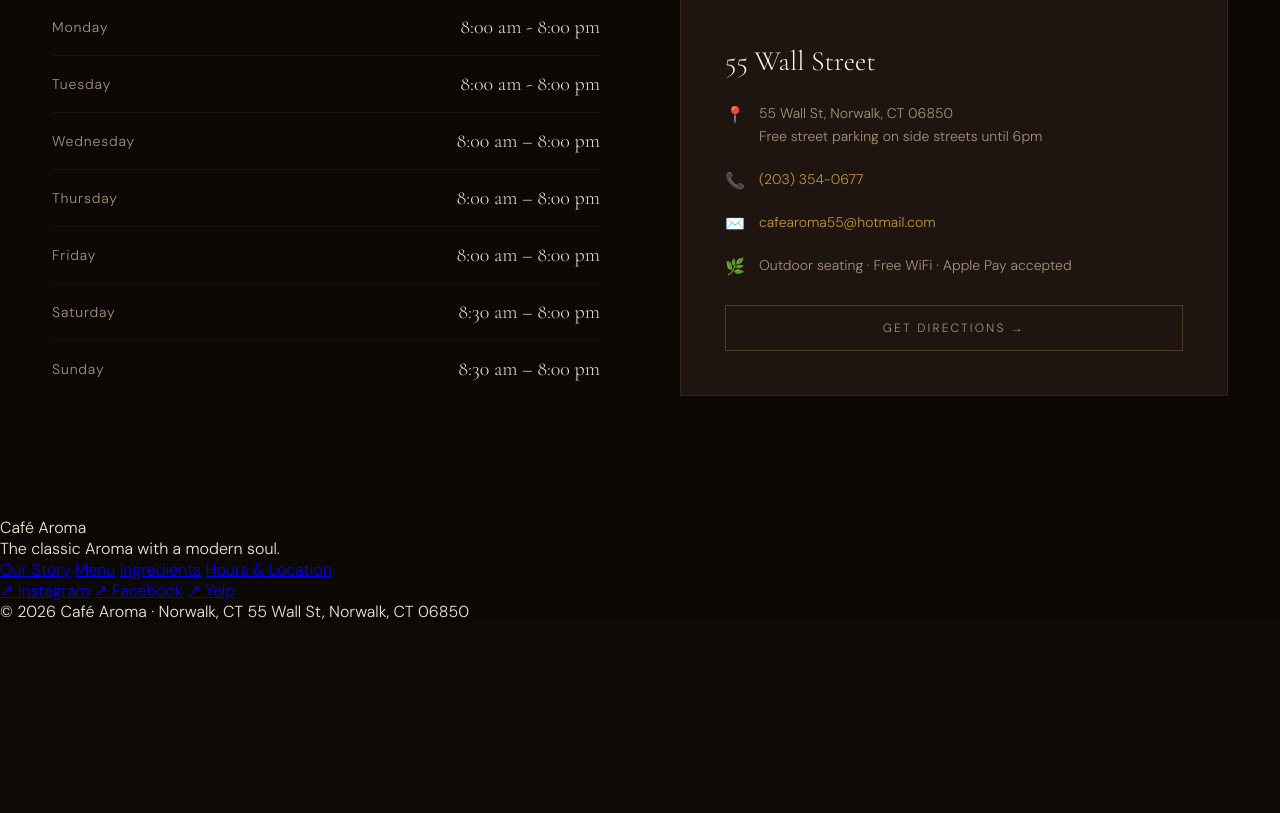
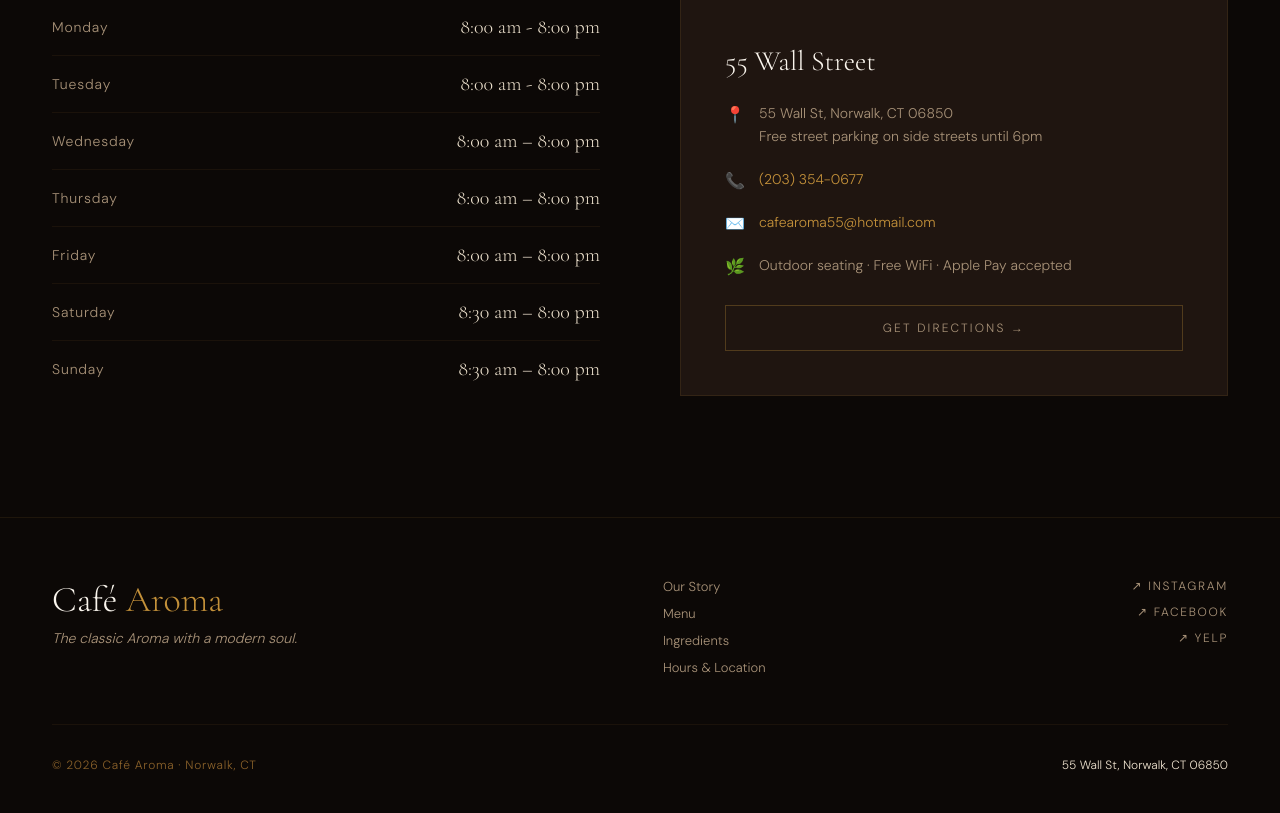
Before and after one commit to gpet01/MyCafeApp, a Flask app: page / in a window 1280 px wide. Shown: the part 3832-4645 px from the top of the page. Before the commit the page ends 4451 px from the top, so only its background shows below. Run offline with Flask 3, Linux system fonts and the light colour scheme.

Commit message:
Added footer CSS

```diff
--- a/static/styles.css
+++ b/static/styles.css
@@ -756,3 +756,92 @@ section {
     color: var(--espresso);
     border-color: var(--gold);
 }
+
+/* Section για το footer */
+
+footer {
+    background: var(--espresso);
+    border-top: 1px solid rgba(196,145,58,.1);
+    padding: 60px 52px 40px;
+}
+
+.footer-top {
+    display: flex;
+    justify-content: space-between;
+    align-items: flex-start;
+    padding-bottom: 48px;
+    border-bottom: 1px solid rgba(196,145,58,.08);
+    margin-bottom: 32px;
+}
+
+.footer-brand {
+    font-family: "Cormorant Garamond", serif;
+    font-size: 36px;
+    font-weight: 300;
+    color: var(--white);
+}
+
+.footer-brand span {
+    color: var(--gold);
+}
+
+.footer-tagline {
+    font-size: 14px;
+    color: var(--cream-muted);
+    margin-top: 8px;
+    font-style: italic;
+}
+
+.footer-links {
+    display: flex;
+    flex-direction: column;
+    gap: 10px;
+}
+
+.footer-links a {
+    font-size: 13px;
+    color: var(--cream-muted);
+    text-decoration: none;
+    transition: color .2;
+}
+
+.footer-links a:hover {
+    color: var(--gold);
+}
+
+.footer-social {
+    display: flex;
+    flex-direction: column;
+    gap: 10px;
+    align-items: flex-end;
+}
+
+.footer-social a {
+    font-size: 12px;
+    letter-spacing: .14em;
+    text-transform: uppercase;
+    color: var(--cream-muted);
+    text-decoration: none;
+    transition: color .2s;
+}
+
+.footer-social a:hover {
+    color: var(--gold);
+}
+
+.footer-bottom {
+    display: flex;
+    justify-content: space-between;
+    align-items: center;
+}
+
+.footer-copy {
+    font-size: 12px;
+    color: var(--gold-dim);
+    letter-spacing: .06em;
+}
+
+.footer-address {
+    font-size: 12px;
+    color: var(--gold-muted);
+}
```
